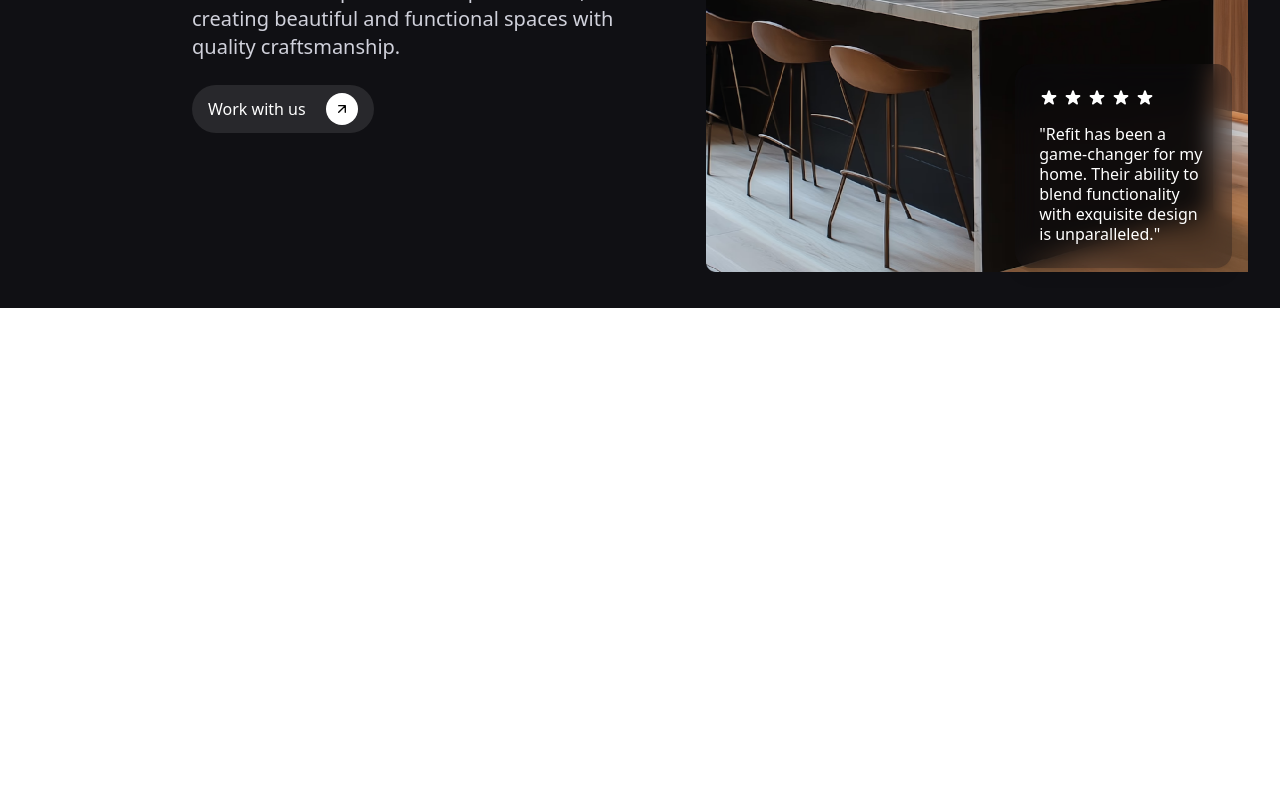
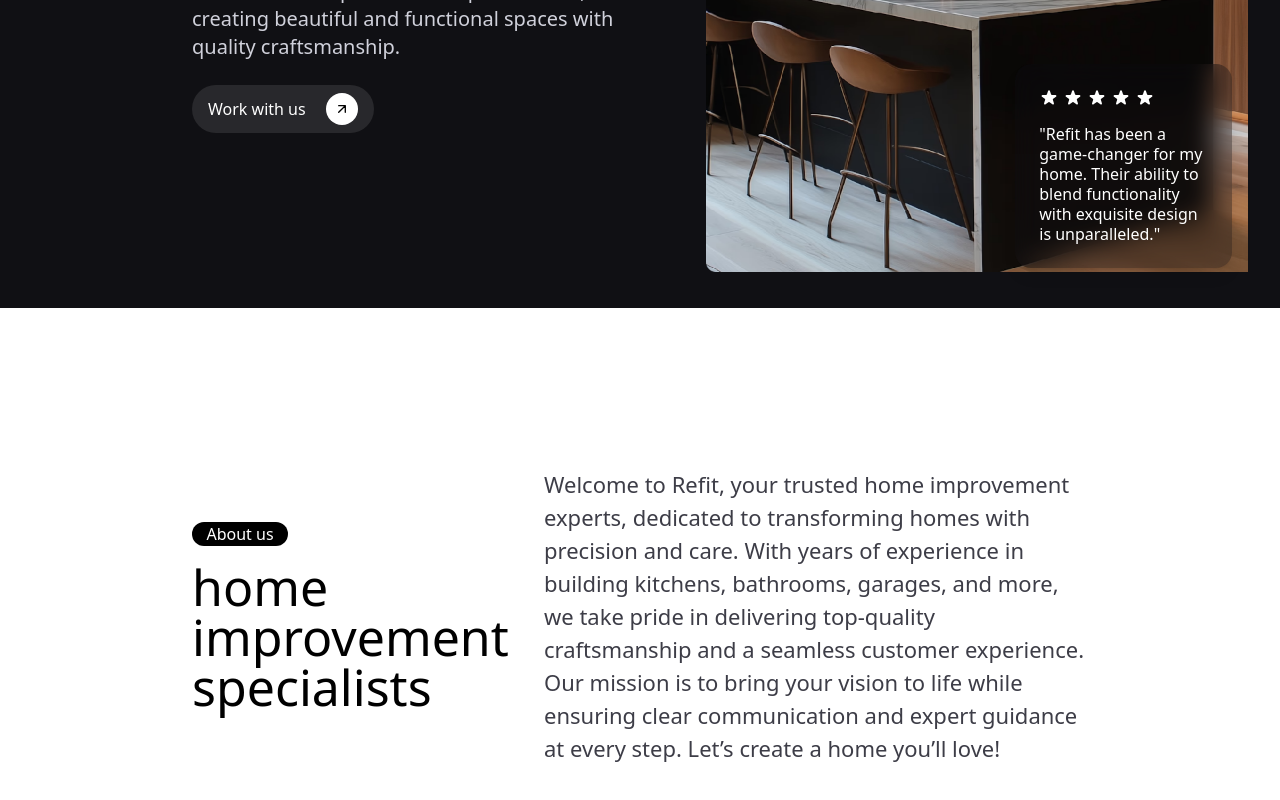
Before and after one commit to Koalai/my-app, a React (Vite) app: page /landing_page_real_estate_3 in a window 1280 px wide. Shown: the part 492-1292 px from the top of the page. Before the commit the page ends 800 px from the top, so only its background shows below. Built offline with nearby package versions, Linux system fonts and the light colour scheme.

Commit message:
add about

```diff
--- /dev/null
+++ b/src/components/real_estate_3/About.tsx
@@ -0,0 +1,23 @@
+export const About = () => {
+  return (
+    <div className="px-48 pb-20 pt-40 flex gap-[128px] items-center" id="about">
+      <div className="w-1/4">
+        <p className="bg-black text-white rounded-3xl text-center px-1 w-[96px]">
+          About us
+        </p>
+        <p className="text-[50px] leading-none mt-4">
+          home improvement specialists
+        </p>
+      </div>
+      <p className="text-[22px] text-[#3D3D47]">
+        Welcome to Refit, your trusted home improvement experts, dedicated to
+        transforming homes with precision and care. With years of experience in
+        building kitchens, bathrooms, garages, and more, we take pride in
+        delivering top-quality craftsmanship and a seamless customer experience.
+        Our mission is to bring your vision to life while ensuring clear
+        communication and expert guidance at every step. Let’s create a home
+        you’ll love!
+      </p>
+    </div>
+  );
+};
--- a/src/components/real_estate_3/Header.tsx
+++ b/src/components/real_estate_3/Header.tsx
@@ -45,7 +45,7 @@ export const Header = () => {
       </div>
       <div className="bg-banner-real-estate3 bg-opacity-70 flex-1 bg-no-repeat w-[730px] relative">
         <div className="flex gap-10 ml-auto mr-20 font-medium text-lg text-white pl-8 pt-4">
-          <a href="">About</a>
+          <a href="#about">About</a>
           <a href="">Services</a>
           <a href="">Our work</a>
           <a href="">FAQs</a>
--- a/src/pages/RealEstate_3.tsx
+++ b/src/pages/RealEstate_3.tsx
@@ -1,9 +1,11 @@
+import { About } from "../components/real_estate_3/About";
 import { Header } from "../components/real_estate_3/Header";
 
 export const RealEstate_3 = () => {
   return (
     <div>
       <Header />
+      <About />
     </div>
   );
 };
```
